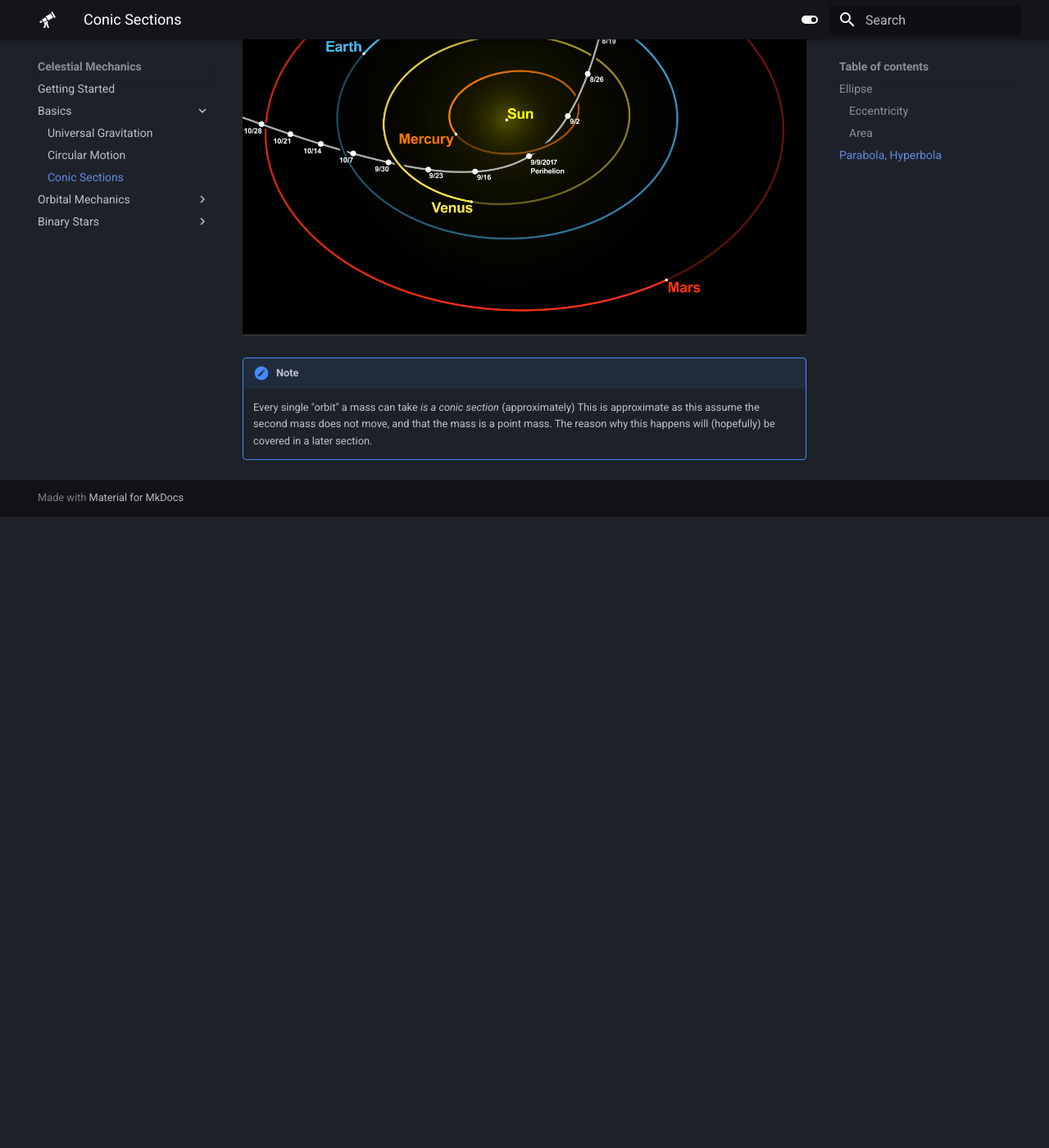
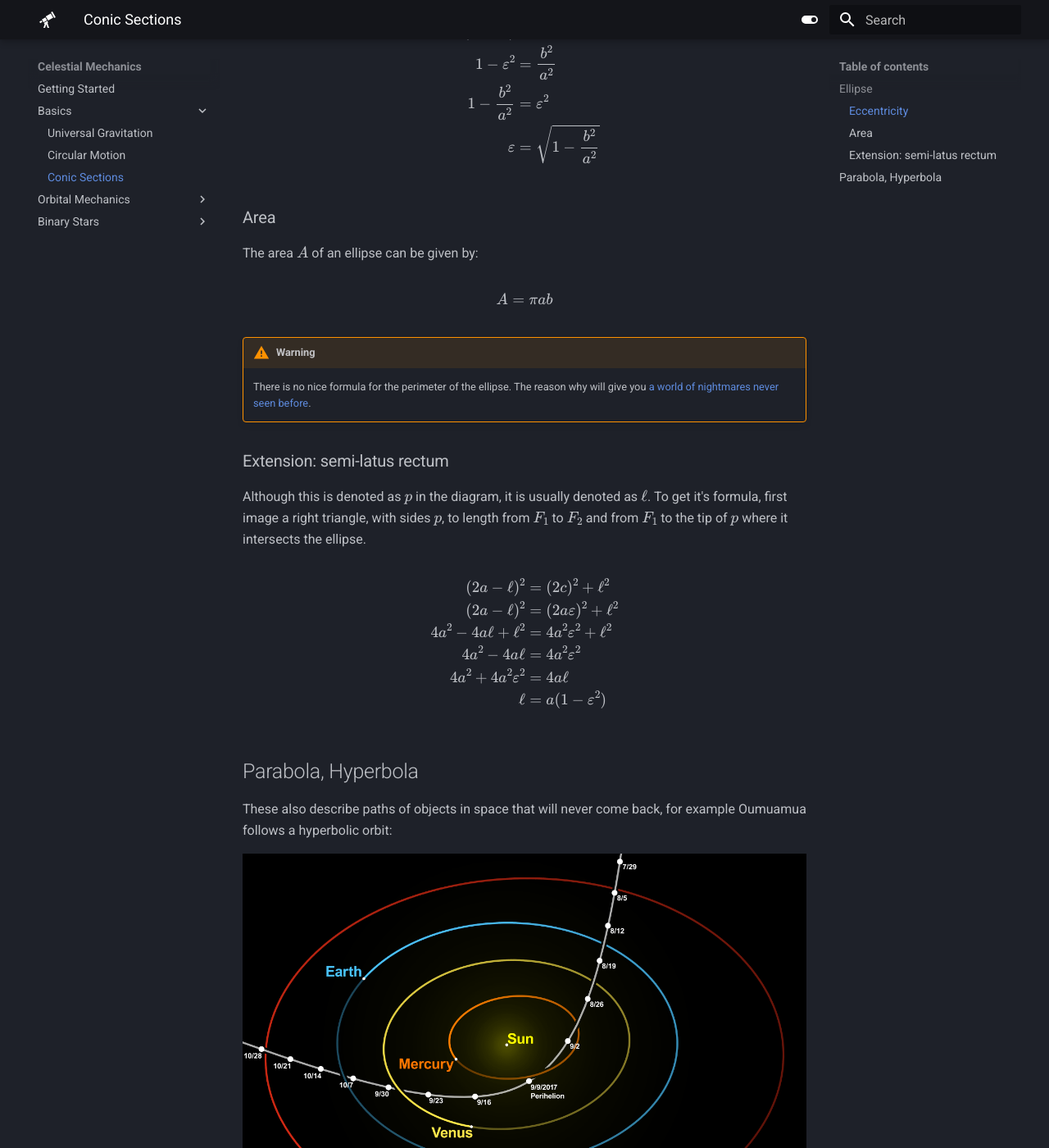
Before and after one commit to nushastro/website, an MkDocs documentation site: the page built from docs/orbital/basics/conic_sections.md, in a window 1280 px wide and 1400 px high, scrolled down 2747 px. Shown: the whole window at 82% size. Built offline with MkDocs 1.6.1 and Material for MkDocs 9.7.7, drawn with Linux system fonts in a browser that asks for light colours; before the commit the page ends 3377 px from its top, so only the background shows below that; some of the changed lines change nothing that is shown; some of the changed text lies outside the part shown.

Commit message:
semi-latus

```diff
--- a/docs/orbital/basics/conic_sections.md
+++ b/docs/orbital/basics/conic_sections.md
@@ -1,6 +1,9 @@
 # Conic Sections
 
 There are 3 (or 4) types of conic sections: circles, ellipses, parabolas and hyperbolas. (A circle can be considered a special ellipse)
+
+![conic_sections.svg](../img/conic_sections.svg#only-light){ width="480"}
+![conic_sections.svg](../img/conic_sections_dark.svg#only-dark){ width="480"}
 
 Circles were covered in primary school so we will skip that
 
@@ -8,15 +11,15 @@ Circles were covered in primary school so we will skip that
 
 <iframe width="560" height="315" src="https://www.youtube-nocookie.com/embed/pQa_tWZmlGs" title="YouTube video player" frameborder="0" allow="accelerometer; autoplay; clipboard-write; encrypted-media; gyroscope; picture-in-picture" allowfullscreen></iframe>
 
-![ellipse.svg](../img/ellipse.svg#only-light)
-![ellipse.svg](../img/ellipse_dark.svg#only-dark)
+![ellipse.svg](../img/ellipse.svg#only-light){ width="480"}
+![ellipse.svg](../img/ellipse_dark.svg#only-dark){ width="480"}
 
 ### Eccentricity
 
 We usually represent the semi-major axis as $a$, semi-minor as $b$ and linear eccentricity (length from center to foci) as $c$
 
-![ellipse_param.svg](../img/ellipse_param.svg#only-light)
-![ellipse_param.svg](../img/ellipse_param_dark.svg#only-dark)
+![ellipse_param.svg](../img/ellipse_param.svg#only-light){ width="480"}
+![ellipse_param.svg](../img/ellipse_param_dark.svg#only-dark){ width="480"}
 
 As you hopefully know, for every point on the ellipse, the sum of distances to foci is constant. We can show that this is in fact just simply $2a$.
 
@@ -41,6 +44,13 @@ $$ A = \pi a b$$
 !!! warning
     There is no nice formula for the perimeter of the ellipse. The reason why will give you [a world of nightmares never seen before](https://www.youtube.com/watch?v=wc9H-apkH2M).
 
+### Extension: semi-latus rectum
+
+Although this is denoted as $p$ in the diagram, it is usually denoted as $\ell$. To get it's formula, first image a right triangle, with sides $p$, to length from $F_1$ to $F_2$ and from $F_1$ to the tip of $p$ where it intersects the ellipse.
+
+$$\begin{align*}(2a-\ell)^2 &= (2c)^2+\ell^2 \\ (2a-\ell)^2 &= (2a\varepsilon)^2+\ell^2 \\ 4a^2-4a\ell +\ell^2 &= 4a^2\varepsilon^2+\ell^2 \\ 4a^2-4a\ell &= 4a^2\varepsilon^2 \\ 4a^2 + 4a^2\varepsilon^2  &= 4a\ell \\ \ell &= a(1-\varepsilon^2)\end{align*}$$
+
+
 ## Parabola, Hyperbola
 
 These also describe paths of objects in space that will never come back, for example Oumuamua follows a hyperbolic orbit:
@@ -48,5 +58,6 @@ These also describe paths of objects in space that will never come back, for exa
 ![](../img/oumuamua_orbit.png)
 
 !!! note
-    Every single "orbit" a mass can take _is a conic section_ (approximately)
-    This is approximate as this assume the second mass does not move, and that the mass is a point mass. The reason why this happens will (hopefully) be covered in a later section.
+    Every single "orbit" a mass can take _is a conic section_ (approximately).
+    The reason why this happens will (hopefully) be covered in a later section.
+    This is approximate as this assume the second mass does not move, and that the orbiting mass is a point mass.
```
Also changed, not shown: docs/orbital/img/conic_sections.svg (added), docs/orbital/img/conic_sections_dark.svg (added).
